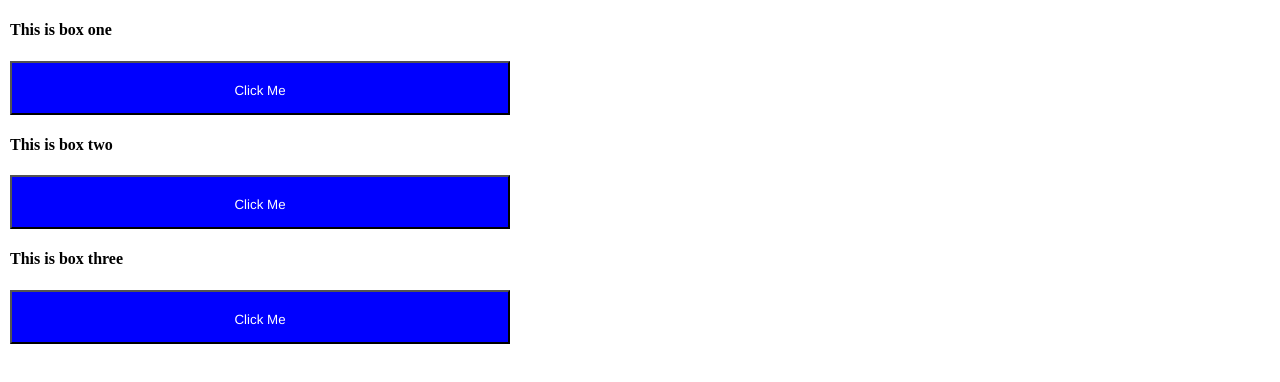
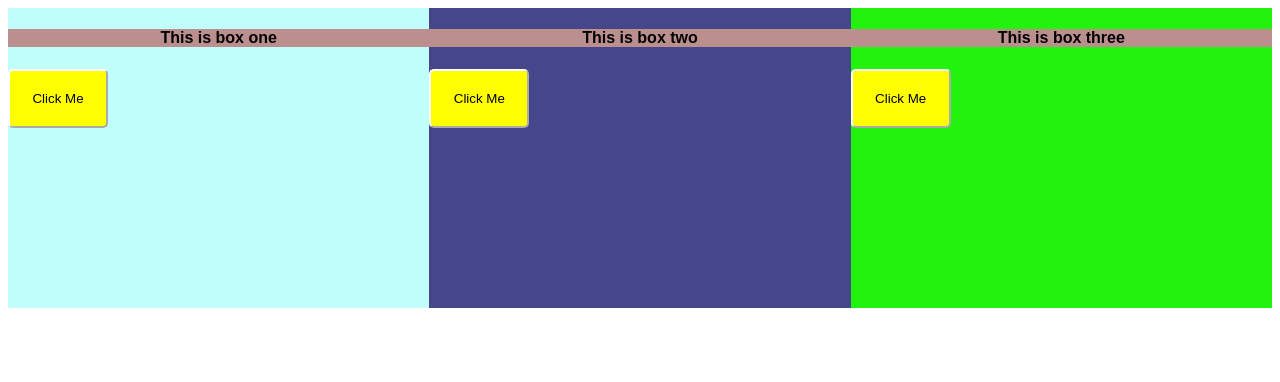
Before and after one commit to walexy026/learn-sass, a plain HTML site: page Index.html in a window 1280 px wide. Drawn offline with nearby package versions, Linux system fonts and the light colour scheme; files that its build step writes are made by us from their sources.

Commit message:
continue

```diff
--- a/Index.html
+++ b/Index.html
@@ -5,7 +5,7 @@
     <meta http-equiv="X-UA-Compatible" content="IE=edge">
     <meta name="viewport" content="width=device-width, initial-scale=1.0">
     <title>Assigment</title>
-    <link rel="stylesheet" href="sass/main.css">
+    <link rel="stylesheet" href="/sass/assignment.css">
 </head>
 <body>
     <div class="main">
@@ -21,7 +21,6 @@
             <h4>This is box three</h4>
             <button>Click Me</button>
         </div>
-
     </div>
 </body>
 </html>
--- /dev/null
+++ b/sass/_variable.scss
@@ -0,0 +1,7 @@
+$backgroundcolor1: rgb(192, 255, 252);
+$backgroundcolor2: rgb(70, 70, 139);
+$backgroundcolor3: rgb(33, 243, 14);
+$buttoncolor1: yellow;
+$buttoncolor2: rgb(245, 8, 47);
+$buttoncolor3: blue;
+$myfont: arial;
--- a/sass/assignment.scss
+++ b/sass/assignment.scss
@@ -0,0 +1,77 @@
+// @import "reset";
+// @import "color";
+
+// .main{
+//     display: flex;
+//     justify-content: space-around;
+
+//     div:nth-child(1){
+//         background-color: $box1-bg-color;
+//     }
+//     div:nth-child(2){
+//         background-color: $box2-bg-color;
+//     }
+//     div:nth-child(3){
+//         background-color: $box3-bg-color;
+//     }
+
+//     div{
+//         width: 100vw;
+//         height: 300px;
+//     }
+
+//     h4{
+//         color: #fff;
+//         font-family: 'Franklin Gothic Medium', 'Arial Narrow', Arial, sans-serif;
+//     }
+
+//     button{
+//         background-color: $btn-bg-color;
+//         color: $btn-color;
+//         padding: 20px 100px;
+//         border: 1px solid $btn-border-color;
+//     }
+//     button:hover{
+//         background-color: $btn-hover-bg-color;
+//         color: $btn-hover-color;
+//         border: 1px solid $btn-border-hover-color;
+//     }
+// }
+@import "variable";
+
+.main {
+    display: flex;
+    justify-content: space-around;
+
+    div:nth-child(1){
+                 background-color: $backgroundcolor1;
+             }
+             div:nth-child(2){
+                 background-color: $backgroundcolor2;
+             }
+             div:nth-child(3){
+                 background-color: $backgroundcolor3;
+             }
+             button{
+                 background-color: $buttoncolor1;
+                 border-radius: 5px;
+                 border-color: #fff;
+                 padding: 20px;
+                 width: 100px;
+                 padding-right: 20px;
+
+             }
+             button:hover {
+                 color: red;
+                 cursor: pointer;
+             }
+        div{
+            width: 500px;
+            height: 300px;
+        }
+        h4{
+            font-family: $myfont;
+            background-color: rosybrown;
+            text-align: center;
+        }
+}
```
Also changed, not shown: sass/assignment.css, 1 other file.
